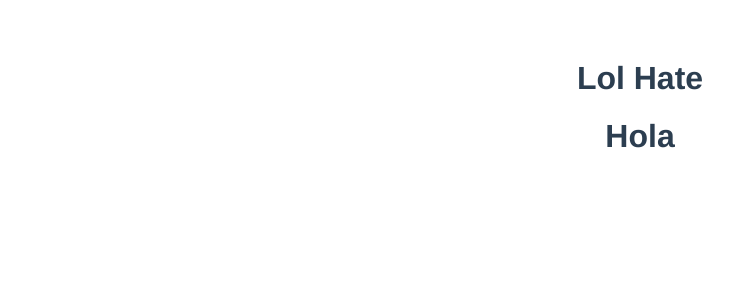
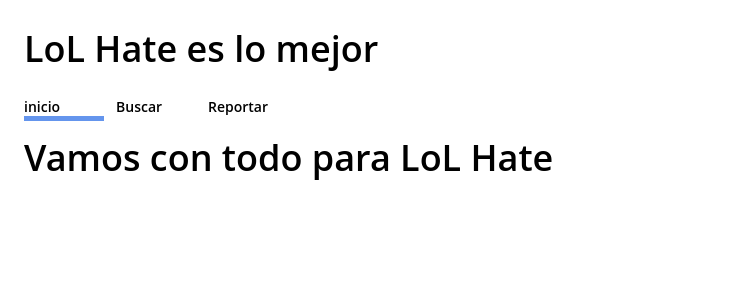
Before and after one commit to Erefor/lol-hate-vite, a Vue app: page / in a window 1280 px wide. Shown: the top 300 px of the page, without its empty margins (0-741 px from the left). Built offline with nearby package versions, Linux system fonts and the light colour scheme.

Commit message:
Feat - Componente Tab, JSTabs y JSText integrado junto a vistas bases

```diff
--- a/src/App.vue
+++ b/src/App.vue
@@ -1,19 +1,36 @@
 <template>
-  <div>
-    <h1>{{ nombre }}</h1>
-    <router-view />
+  <div class="contenedor-principal">
+    <JSText
+      variant="title"
+      class="titulo"
+    >
+      {{ nombre }}
+    </JSText>
+    <JSTabs tab-title-variant="subtitle-text">
+      <Tab title="inicio">
+        <MainPageTab />
+      </Tab>
+      <Tab title="Buscar">
+        <h1>Buscar</h1>
+      </Tab>
+      <Tab title="Reportar">
+        <h1>Reportar</h1>
+      </Tab>
+    </JSTabs>
   </div>
 </template>
 
 <script>
 import {ref} from 'vue'
-
+import MainPageTab from './Pages/MainPage/index.vue'
+import JSTabs from './components/Molecules/JSTabs.vue'
+import Tab from './components/Atoms/Tab.vue'
 export default {
-    props: {
-
+    components: {
+        JSTabs, Tab, MainPageTab,
     },
     setup() {
-        const nombre = ref('Lol Hate')
+        const nombre = ref('LoL Hate es lo mejor')
         return {
             nombre
         }
@@ -21,12 +38,16 @@ export default {
 }
 </script>
 <style>
+*{margin: 0; padding: 0;}
 #app {
-  font-family: Avenir, Helvetica, Arial, sans-serif;
+  font-family: "Open Sans",Avenir, Helvetica, Arial, sans-serif;
   -webkit-font-smoothing: antialiased;
   -moz-osx-font-smoothing: grayscale;
-  text-align: center;
-  color: #2c3e50;
-  margin-top: 60px;
+  margin: 24px;
 }
+.contenedor-principal{
+  width: 100%;
+  height: clamp(400px, 850px, 1200px);
+}
+.titulo{ margin-bottom: 24px }
 </style>
--- a/src/Pages/MainPage/index.vue
+++ b/src/Pages/MainPage/index.vue
@@ -1,10 +1,12 @@
 <template>
-<h1>Hola</h1>
+  <div class="tab-inicio">
+    <JSText>Vamos con todo para LoL Hate</JSText>
+  </div>
 </template>
-
 <script>
 export default {
-  name: 'index'
+    name: 'IndexMainPage',
+
 }
 </script>
 
--- /dev/null
+++ b/src/components/Atoms/JSText.vue
@@ -0,0 +1,53 @@
+<template>
+  <div
+    :class="variant"
+  >
+    <slot />
+  </div>
+</template>
+<script>
+export default {
+    name: 'JSText',
+    props: {
+        variant: {
+            type: String,
+            default: 'title',
+            validator: value => ['title', 'subtitle', 'subtitle-text', 'description','text'].includes(value),
+        },
+    },
+    data() {
+        return {
+            classes: [
+                this.variant,
+            ],
+        }
+    },
+}
+</script>
+<style>
+.title{
+  font-size: 36px;
+  font-style: normal;
+  font-weight: 600;
+}
+.subtitle{
+  font-size: 24px;
+  font-style: normal;
+  font-weight: 600;
+}
+.subtitle-text{
+  font-size: 14px;
+  font-weight: 600;
+  font-style: normal;
+}
+.description{
+  font-size: 16px;
+  font-weight: 400;
+  font-style: normal;
+}
+.text{
+  font-size: 14px;
+  font-style: normal;
+  font-weight: 400;
+}
+</style>
--- /dev/null
+++ b/src/components/Atoms/Tab.vue
@@ -0,0 +1,36 @@
+<template>
+  <div
+    class="tab-content"
+    v-show="selectedTitle === title"
+  >
+    <slot />
+  </div>
+</template>
+
+<script>
+import {inject} from 'vue'
+
+export default {
+    name: 'JSTab',
+    props: {
+        title: {
+            type: String,
+            default: 'Titulo',
+            required: true,
+        },
+    },
+    setup() {
+        const selectedTitle = inject('selectedTitle')
+        return {
+            selectedTitle,
+        }
+    }
+}
+</script>
+
+<style scoped>
+.tab-content{
+  width: 100%;
+  height: 100%;
+}
+</style>
--- /dev/null
+++ b/src/components/Molecules/JSTabs.vue
@@ -0,0 +1,63 @@
+<template>
+  <div class="js-tabs">
+    <ul class="js-tabs-header">
+      <li
+        v-for="(title, index) in tabTitles"
+        :key="index"
+        @click="selectedTitle = title"
+        :class="{'js-selected-tab': selectedTitle === title}"
+      >
+        <JSText :variant="tabTitleVariant">
+          {{ title }}
+        </JSText>
+      </li>
+    </ul>
+    <slot />
+  </div>
+</template>
+
+<script>
+import {ref, provide} from 'vue'
+
+export default {
+    name: 'JSTabs',
+    props: {
+        tabTitleVariant: {
+            type: String,
+            default: 'text',
+            required:false,
+        },
+    },
+    setup(props, { slots }) {
+        const tabTitles = ref(slots.default().map(tab => tab.props.title))
+        const selectedTitle = ref(tabTitles.value[0])
+
+        provide('selectedTitle', selectedTitle)
+        return {
+            tabTitles,
+            selectedTitle,
+        }
+    }
+}
+</script>
+
+<style scoped>
+.js-tabs{
+  width: 100%;
+  height: 100%;
+}
+.js-tabs-header{
+  list-style: none;
+  display: flex;
+  margin-bottom: 12px;
+}
+.js-tabs-header li{
+  width: 80px;
+  text-align: left;
+  margin-right: 12px;
+  cursor: pointer;
+}
+.js-selected-tab{
+  border-bottom: solid 5px cornflowerblue;
+}
+</style>
--- a/src/main.js
+++ b/src/main.js
@@ -1,7 +1,9 @@
 import { createApp } from 'vue'
 import App from './App.vue'
 import router from './Router/router.js'
+import JSText from './components/Atoms/JSText.vue'
 
 const app = createApp(App)
+app.component('JSText', JSText)
 app.use(router)
 app.mount('#app')
```
Also changed, not shown: src/Pages/ReportPage/index.vue (added, +15 -0 lines).
